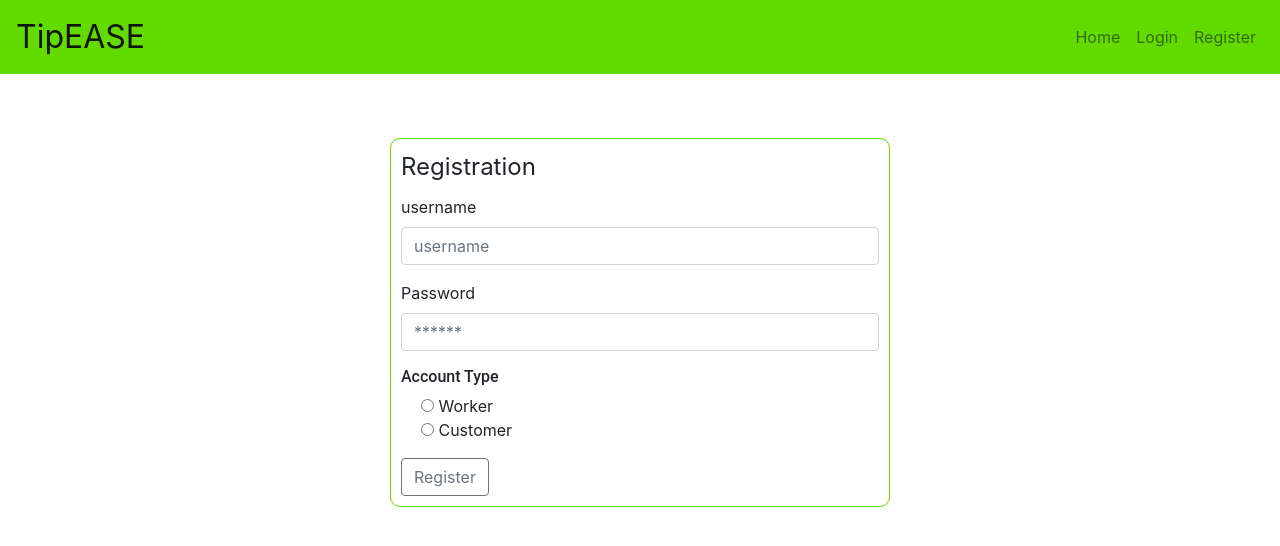
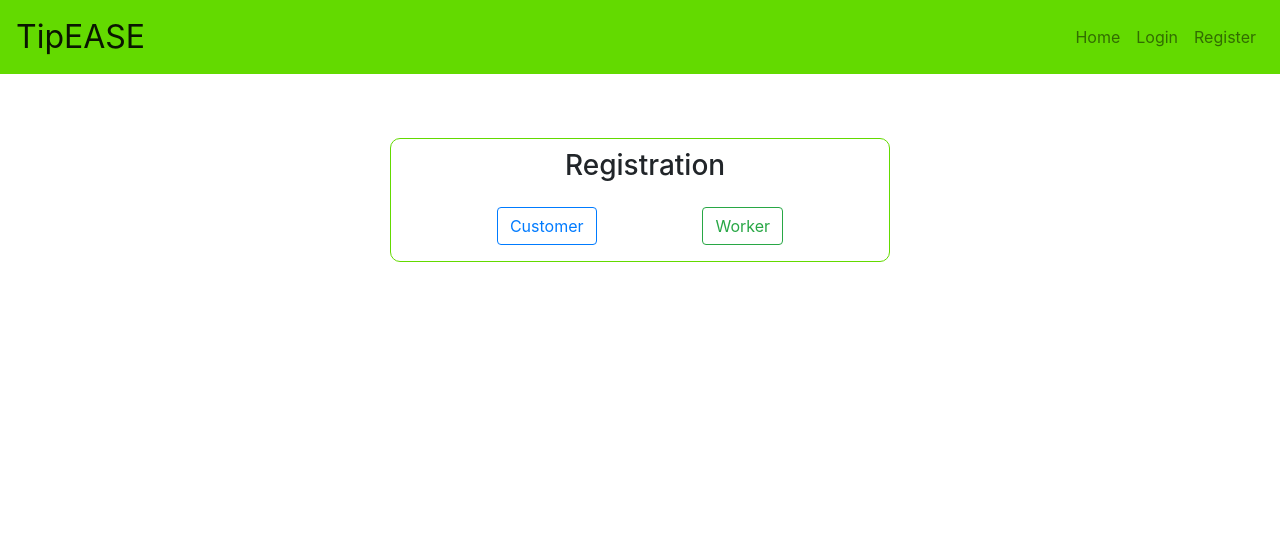
Before and after one commit to brettmadrid/tipease-fe, a React (Create React App) app: page /register in a window 1280 px wide. Shown: the top 546 px of the page. Built offline with nearby package versions, Linux system fonts and the light colour scheme.

Commit message:
rafactored login to have Worker and Customer buttons and depending on which is clicked, the appropriate registration form is opened up

```diff
--- a/src/App.css
+++ b/src/App.css
@@ -21,7 +21,8 @@
 }
 
 .registration-legend {
-  margin: 2%;
+  width: 150px;
+  margin: 2% auto 5%;
 }
 
 .login-legend {
@@ -91,3 +92,8 @@
 .tip-input-field {
   margin: 10% auto;
 }
+
+.register-buttons {
+  display: flex;
+  justify-content: space-evenly;
+}
--- a/src/components/Register.js
+++ b/src/components/Register.js
@@ -1,6 +1,6 @@
 import React, { Component } from "react";
-import { Redirect } from 'react-router-dom';
-import { Button, Form, FormGroup, Label, Input } from "reactstrap";
+import { Redirect } from "react-router-dom";
+import { Button, Form, FormGroup, Input, Collapse } from "reactstrap";
 import Axios from "axios";
 
 import "../App.css";
@@ -17,12 +17,31 @@ class Register extends Component {
     lname: "",
     jobTitle: "",
     tagline: "",
-    isRegistered: false
+    isRegistered: false,
+    collapseCustomer: false,
+    collapseWorker: false
+  };
+
+  toggleCustomer = () => {
+    this.setState({ collapseCustomer: !this.state.collapseCustomer });
+  };
+
+  toggleWorker = () => {
+    this.setState({ collapseWorker: !this.state.collapseWorker });
   };
 
   submitHandler = e => {
     e.preventDefault();
-    const {username, password, accountType, fname, lname, jobTitle, tagline } = this.state
+    const {
+      username,
+      password,
+      accountType,
+      fname,
+      lname,
+      jobTitle,
+      tagline
+    } = this.state;
+
     const user = {
       username: username,
       password: password,
@@ -48,19 +67,66 @@ class Register extends Component {
     //this.props.history.push("/");
   };
 
+  handleInput = async e => {
+    e.preventDefault();
+    this.setState({ [e.target.name]: e.target.value });
+  };
+
+  handleOptionChange = e => {
+    const accntType = e.target.value;
+    if (accntType === "worker") {
+      this.setState({
+        accountType: accntType,
+        isWorker: true
+      });
+    } else {
+      this.setState({
+        accountType: accntType,
+        isWorker: false
+      });
+    }
+  };
+
+  // handleSubmit = e => {
+  //   e.preventDefault();
+  //   const user = {
+  //     username: this.state.username,
+  //     password: this.state.password,
+  //     isWorker: this.state.isWorker
+  //   };
+  //   console.log(user);
+  // };
+
   render() {
-
     if (this.state.isRegistered) {
-      return <Redirect to="/login" />
+      return <Redirect to="/login" />;
     }
 
     if (!this.state.isWorker) {
       return (
         <div className="registration-container">
-          <legend className="registration-legend">Registration</legend>
+          <h3 className="registration-legend">Registration</h3>
+          <div className="register-buttons">
+            <Button
+              outline
+              color="primary"
+              onClick={this.toggleCustomer}
+              style={{ marginBottom: "1rem" }}
+            >
+              Customer
+            </Button>
+            <Button
+              outline
+              color="success"
+              onClick={this.toggleWorker}
+              style={{ marginBottom: "1rem" }}
+            >
+              Worker
+            </Button>
+          </div>
+          <Collapse isOpen={this.state.collapseCustomer}>
             <Form className="input-form" onSubmit={this.submitHandler}>
               <FormGroup>
-              <Label for="username">username</Label>
                 <Input
                   type="text"
                   name="username"
@@ -71,56 +137,23 @@ class Register extends Component {
                 />
               </FormGroup>
               <FormGroup>
-              <Label for="password">Password</Label>
                 <Input
                   type="password"
                   name="password"
                   id="password"
-                placeholder="******"
+                  placeholder="password"
                   value={this.state.password}
                   onChange={this.handleInput}
                 />
-            </FormGroup>
-            <FormGroup tag="fieldset">
-              <h5 className="account-type">Account Type</h5>
-              <FormGroup check>
-                <Label check>
-                  <input
-                    type="radio"
-                    name="accountType"
-                    value="worker"
-                    checked={this.state.accountType === "worker"}
-                    onChange={this.handleOptionChange}
-                  />{" "}
-                  Worker
-                </Label>
-              </FormGroup>
-              <FormGroup check>
-                <Label check>
-                  <input
-                    type="radio"
-                    name="accountType"
-                    value="customer"
-                    checked={this.state.accountType === "customer"}
-                    onChange={this.handleOptionChange}
-                  />{" "}
-                  Customer
-                </Label>
-              </FormGroup>
               </FormGroup>
               <Button outline type="submit">
                 Register
               </Button>
             </Form>
-        </div>
-      );
-    } else {
-      return (
-        <div className="registration-container">
-          <legend className="registration-legend">Registration</legend>
+          </Collapse>
+          <Collapse isOpen={this.state.collapseWorker}>
             <Form className="input-form" onSubmit={this.submitHandler}>
               <FormGroup>
-              <Label for="username">username</Label>
                 <Input
                   type="text"
                   name="username"
@@ -131,46 +164,16 @@ class Register extends Component {
                 />
               </FormGroup>
               <FormGroup>
-              <Label for="password">Password</Label>
                 <Input
                   type="password"
                   name="password"
                   id="password"
-                placeholder="******"
+                  placeholder="password"
                   value={this.state.password}
                   onChange={this.handleInput}
                 />
               </FormGroup>
-            <FormGroup tag="fieldset">
-              <h5 className="account-type">Account Type</h5>
-              <FormGroup check>
-                <Label check>
-                  <input
-                    type="radio"
-                    name="accountType"
-                    value="worker"
-                    checked={this.state.accountType === "worker"}
-                    onChange={this.handleOptionChange}
-                  />{" "}
-                  Worker
-                </Label>
-              </FormGroup>
-              <FormGroup check>
-                <Label check>
-                  <input
-                    type="radio"
-                    name="accountType"
-                    value="customer"
-                    checked={this.state.accountType === "customer"}
-                    onChange={this.handleOptionChange}
-                  />{" "}
-                  Customer
-                </Label>
-              </FormGroup>
               <FormGroup>
-                <h6 className="additional-info">
-                  Please fill out additional information
-                </h6>
                 <Input
                   type="text"
                   name="fname"
@@ -206,48 +209,100 @@ class Register extends Component {
                   onChange={this.handleInput}
                 />
               </FormGroup>
-            </FormGroup>
               <Button outline type="submit">
                 Register
               </Button>
             </Form>
+          </Collapse>
+          {/* <FormGroup tag="fieldset">
+              <h5 className="account-type">Account Type</h5>
+              <FormGroup check>
+                <Label check>
+                  <input
+                    type="radio"
+                    name="accountType"
+                    value="worker"
+                    checked={this.state.accountType === "worker"}
+                    onChange={this.handleOptionChange}
+                  />{" "}
+                  Worker
+                </Label>
+              </FormGroup>
+              <FormGroup check>
+                <Label check>
+                  <input
+                    type="radio"
+                    name="accountType"
+                    value="customer"
+                    checked={this.state.accountType === "customer"}
+                    onChange={this.handleOptionChange}
+                  />{" "}
+                  Customer
+                </Label>
+              </FormGroup>
+            </FormGroup> */}
+          {/* </Form>
+        </div>
+      );
+    } else {
+      return (
+        <div className="registration-container">
+          <legend className="registration-legend">Registration</legend>
+          <Form className="input-form" onSubmit={this.submitHandler}>
+            <FormGroup>
+              <Input
+                type="text"
+                name="username"
+                id="username"
+                placeholder="username"
+                value={this.state.username}
+                onChange={this.handleInput}
+              />
+            </FormGroup>
+            <FormGroup>
+              <Input
+                type="password"
+                name="password"
+                id="password"
+                placeholder="password"
+                value={this.state.password}
+                onChange={this.handleInput}
+              />
+            </FormGroup>
+            <FormGroup tag="fieldset">
+              <h5 className="account-type">Account Type</h5>
+              <FormGroup check>
+                <Label check>
+                  <input
+                    type="radio"
+                    name="accountType"
+                    value="worker"
+                    checked={this.state.accountType === "worker"}
+                    onChange={this.handleOptionChange}
+                  />{" "}
+                  Worker
+                </Label>
+              </FormGroup>
+              <FormGroup check>
+                <Label check>
+                  <input
+                    type="radio"
+                    name="accountType"
+                    value="customer"
+                    checked={this.state.accountType === "customer"}
+                    onChange={this.handleOptionChange}
+                  />{" "}
+                  Customer
+                </Label>
+              </FormGroup>
+              <FormGroup>
+                <h6 className="additional-info">
+                  Please fill out additional information
+                </h6> */}
         </div>
       );
     }
   }
-
-  handleInput = async e => {
-    e.preventDefault();
-    this.setState({ [e.target.name]: e.target.value });
-    // (await this.state.accountType) === "worker"
-    //   ? this.setState({ isWorker: true })
-    //   : this.setState({ isWorker: false });
-  };
-
-  handleOptionChange = e => {
-    const accntType = e.target.value;
-    if (accntType === "worker") {
-      this.setState({
-        accountType: accntType,
-        isWorker: true
-      });
-    } else {
-      this.setState({
-        accountType: accntType,
-        isWorker: false
-      });
-    }
-  };
-
-  handleSubmit = e => {
-    e.preventDefault();
-    const user = {
-      username: this.state.username,
-      password: this.state.password,
-      isWorker: this.state.isWorker
-    };
-    console.log(user);
-  };
 }
 
 export default Register;
```
Lines whose indentation alone changed are shown as unchanged.
